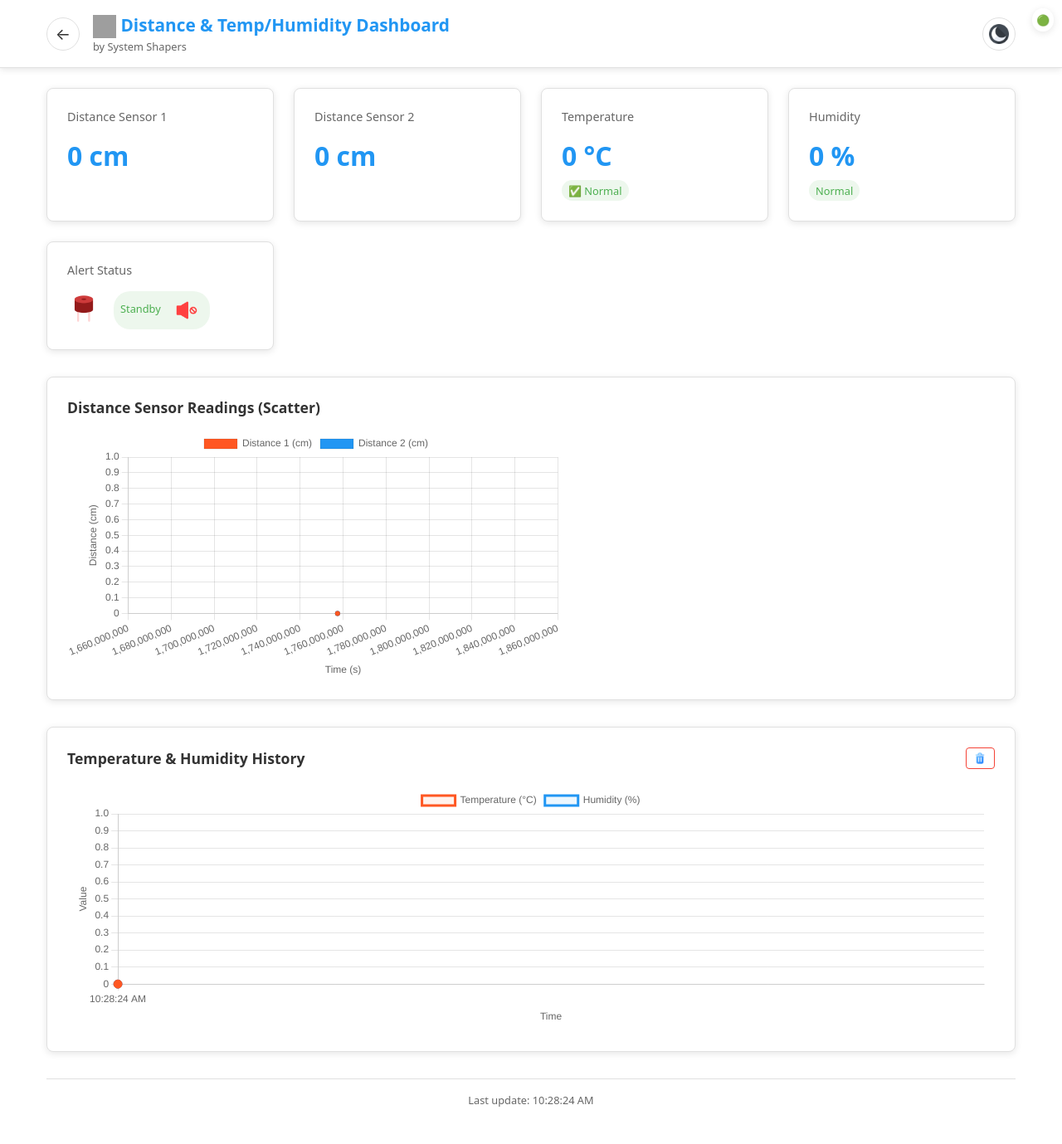
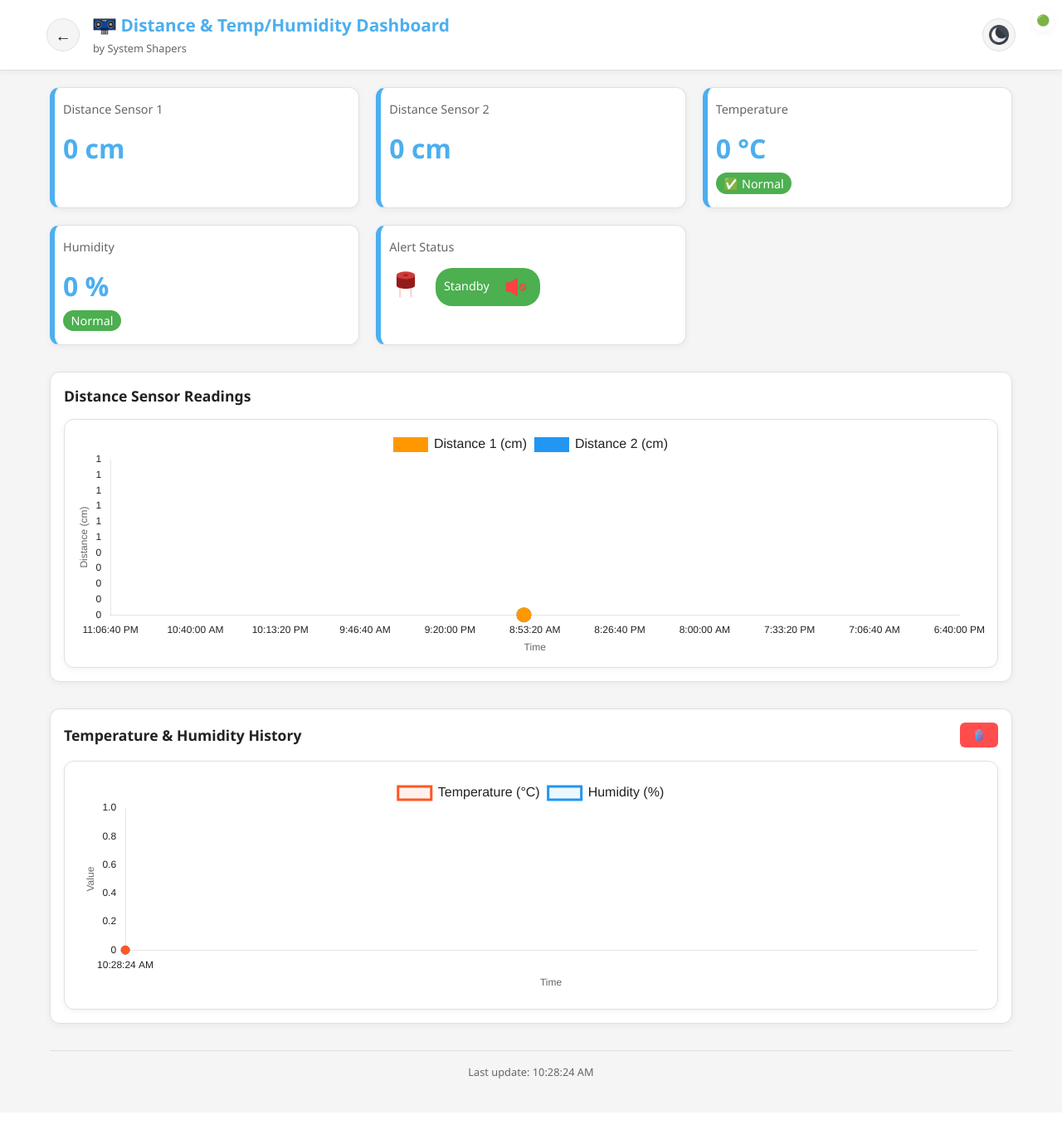
Before and after one commit to kevs0444/Embedded-Systems-Website, a Flask app: template templates/act2.html in a window 1280 px wide. Shown: the whole page at 83% size. After the commit the page ends 1301 px from the top, so only its background shows below. Run offline with Flask 3, Linux system fonts and the light colour scheme; the template is opened without the code that fills it, so the values that code supplies are empty; grey boxes are pictures that could not be loaded.

Commit message:
90 percent done in act2

```diff
--- a/static/css/act2.css
+++ b/static/css/act2.css
@@ -1,140 +1,90 @@
 /* ==========================
-   act2.css - Activity 2 Page
+   Act2.css - Distance Sensor Dashboard
+   Dark/Light Mode Fixed
    ========================== */
 
-/* Container and Grid Overrides */
-.charts-container {
-    display: grid;
-    grid-template-columns: 1fr;
-    gap: 2rem;
-    margin-top: 2rem;
+/* ===== CSS Variables (copied from Act1) ===== */
+:root {
+    --bg: #f5f5f5;
+    --text: #222;
+    --card: #fff;
+    --border: #e0e0e0;
+    --accent: #4cafef;
+    --danger: #ff4d4d;
+    --warn: #ff9800;
+    --ok: #4caf50;
+    --shadow: 0 2px 8px rgba(0,0,0,0.05);
+    --base-font: 16px;
 }
 
-/* Chart Cards */
-.chart-card {
+body[data-theme="dark"] {
+    --bg: #121212;
+    --text: #eee;
+    --card: #1e1e1e;
+    --border: #333;
+    --accent: #4cafef;
+    --danger: #ff4d4d;
+    --warn: #ff9800;
+    --ok: #4caf50;
+    --shadow: 0 2px 8px rgba(0,0,0,0.4);
+}
+
+/* ===== Body Background ===== */
+body {
+    background: var(--bg);
+    color: var(--text);
+    font-family: 'Segoe UI', sans-serif;
+    font-size: var(--base-font);
+    transition: all 0.3s ease;
+}
+
+/* ===== Card Styling ===== */
+.card {
     background: var(--card);
     border: 1px solid var(--border);
-    border-radius: 8px;
-    padding: 1.5rem;
+    border-radius: 12px;
+    padding: 16px;
     box-shadow: var(--shadow);
-    transition: all 0.2s;
+    transition: all 0.3s ease;
 }
 
-/* Chart Header */
-.chart-header {
-    display: flex;
-    justify-content: space-between;
-    align-items: center;
-    margin-bottom: 1rem;
+.accent-border {
+    border-left: 6px solid var(--accent);
+    padding-left: 10px;
 }
 
-.chart-header h3 {
-    font-size: 1.1rem;
-    font-weight: 600;
-    color: var(--text);
+/* ===== Chart Wrappers ===== */
+.chart-wrapper {
+    background: var(--card);
+    border: 1px solid var(--border);
+    border-radius: 12px;
+    padding: 12px;
+    box-shadow: var(--shadow);
+    transition: all 0.3s ease;
 }
 
-/* Chart Controls */
-.chart-controls {
-    display: flex;
-    gap: 0.5rem;
-    align-items: center;
-}
-
-.clear-data-btn {
-    background: transparent;
-    border: 1px solid var(--danger);
-    border-radius: 4px;
-    padding: 0.3rem 0.6rem;
-    cursor: pointer;
-    font-size: 0.8rem;
-    color: var(--danger);
-    display: flex;
-    align-items: center;
-    gap: 0.3rem;
-    transition: all 0.2s;
-}
-
-.clear-data-btn:hover {
-    background: rgba(244, 67, 54, 0.1);
-}
-
-.clear-data-btn img {
-    width: 14px;
-    height: 14px;
-}
-
-/* Chart Wrapper */
-.chart-wrapper {
-    width: 100%;
-    height: 300px;
-    position: relative;
-}
-
-canvas {
-    width: 100%;
-    height: 100%;
-}
-
-/* Tooltip for Charts */
-.chart-tooltip {
-    position: absolute;
-    background: var(--card);
-    border: 1px solid var(--border);
-    border-radius: 4px;
-    padding: 0.5rem;
-    font-size: 0.8rem;
-    box-shadow: var(--shadow);
-    pointer-events: none;
-    opacity: 0;
-    transition: opacity 0.2s;
-    z-index: 100;
-}
-
-.chart-tooltip.show {
-    opacity: 1;
-}
-
-.tooltip-time {
-    font-weight: 600;
-    margin-bottom: 0.25rem;
-    color: var(--text);
-}
-
-.tooltip-data {
-    display: flex;
-    flex-direction: column;
-    gap: 0.15rem;
-}
-
-.tooltip-item {
-    display: flex;
-    align-items: center;
-    gap: 0.5rem;
-    font-size: 0.75rem;
-}
-
-.tooltip-color {
-    width: 8px;
-    height: 8px;
-    border-radius: 50%;
-}
-
-/* Sensor Value Cards */
+/* ===== Sensor Value Cards ===== */
 .value {
-    font-size: 2rem;
+    font-size: calc(var(--base-font) * 2);
     font-weight: 700;
     color: var(--accent);
     margin-bottom: 0.5rem;
 }
 
 .badge {
-    font-size: 0.8rem;
+    font-size: 0.9rem;
     font-weight: 500;
-    padding: 0.2rem 0.5rem;
+    padding: 0.2rem 0.6rem;
     border-radius: 20px;
+    color: var(--text);
+    display: inline-block;
 }
 
+.badge.danger { background: var(--danger); color: #fff; }
+.badge.warn { background: var(--warn); color: #fff; }
+.badge.ok { background: var(--ok); color: #fff; }
+
+/* ===== Alert / Buzzer ===== */
 .alert-display {
     display: flex;
     align-items: center;
@@ -158,7 +108,22 @@ canvas {
     100% { transform: scale(1); }
 }
 
-/* Status Indicator */
+/* ===== Buttons ===== */
+.clear-data-btn {
+    background: var(--danger);
+    color: #fff;
+    border: none;
+    padding: 8px 16px;
+    border-radius: 6px;
+    cursor: pointer;
+    transition: background 0.3s ease;
+}
+
+.clear-data-btn:hover {
+    background: #e60000;
+}
+
+/* ===== Status Indicator ===== */
 .status {
     position: fixed;
     top: 10px;
@@ -169,9 +134,43 @@ canvas {
     font-size: 0.8rem;
     z-index: 20;
     box-shadow: var(--shadow);
+    transition: all 0.3s ease;
 }
 
-/* Responsive */
+/* ===== Charts (Canvas) ===== */
+canvas {
+    background: var(--card) !important;
+}
+
+/* ===== Layout / Responsive ===== */
+.container {
+    max-width: 1200px;
+    margin: 0 auto;
+    padding: 20px;
+}
+
+.grid {
+    display: grid;
+    grid-template-columns: repeat(auto-fit, minmax(280px, 1fr));
+    gap: 20px;
+}
+
+.charts-container {
+    display: grid;
+    grid-template-columns: 1fr;
+    gap: 2rem;
+    margin-top: 2rem;
+}
+
+.chart-card {
+    border-radius: 12px;
+    padding: 16px;
+    background: var(--card);
+    border: 1px solid var(--border);
+    box-shadow: var(--shadow);
+    transition: all 0.3s ease;
+}
+
 @media (max-width: 768px) {
     .charts-container {
         grid-template-columns: 1fr;
@@ -183,6 +182,6 @@ canvas {
     }
 
     .value {
-        font-size: 1.8rem;
+        font-size: calc(var(--base-font) * 1.5);
     }
 }
--- a/static/js/act2.js
+++ b/static/js/act2.js
@@ -1,169 +1,241 @@
-let distanceChart=null, histChart=null;
-let errorNotificationShown=false;
-let dist1Data=[], dist2Data=[], distLabels=[];
+/* ==========================
+   act2.js - Distance Sensor Dashboard
+   Full Dark/Light Mode + Dynamic Charts
+   ========================== */
 
-// Modal and Theme
-document.addEventListener('DOMContentLoaded',()=>{
+let distanceChart = null, histChart = null;
+let errorNotificationShown = false;
+let dist1Data = [], dist2Data = [], distLabels = [];
+
+// ----------------- DOMContentLoaded -----------------
+document.addEventListener('DOMContentLoaded', () => {
     initTheme();
     initCharts();
     initNotifications();
     fetchData();
-    setInterval(fetchData,2000);
+    setInterval(fetchData, 2000);
 
-    const clearBtn=document.getElementById('clearData');
-    if(clearBtn) clearBtn.addEventListener('click',clearHistoricalData);
+    const clearBtn = document.getElementById('clearData');
+    if (clearBtn) clearBtn.addEventListener('click', clearHistoricalData);
 
-    const backButton=document.querySelector('.back-btn');
-    if(backButton) backButton.addEventListener('click',function(e){ e.preventDefault(); showBackModal(); });
+    const backButton = document.querySelector('.back-btn');
+    if (backButton) backButton.addEventListener('click', e => { e.preventDefault(); showBackModal(); });
 
-    const modalClose=document.getElementById('modalClose');
-    const modalCancel=document.getElementById('modalCancel');
-    const modalConfirm=document.getElementById('modalConfirm');
-    if(modalClose) modalClose.addEventListener('click',hideBackModal);
-    if(modalCancel) modalCancel.addEventListener('click',hideBackModal);
-    if(modalConfirm) modalConfirm.addEventListener('click',handleBackConfirmation);
+    const modalClose = document.getElementById('modalClose');
+    const modalCancel = document.getElementById('modalCancel');
+    const modalConfirm = document.getElementById('modalConfirm');
+    if (modalClose) modalClose.addEventListener('click', hideBackModal);
+    if (modalCancel) modalCancel.addEventListener('click', hideBackModal);
+    if (modalConfirm) modalConfirm.addEventListener('click', handleBackConfirmation);
 });
 
-function showBackModal(){ const m=document.getElementById('backModal'); if(m) m.classList.add('show'); }
-function hideBackModal(){ const m=document.getElementById('backModal'); if(m) m.classList.remove('show'); }
-function handleBackConfirmation(){ hideBackModal(); window.location.href='/stop_act2'; }
+// ----------------- Modal -----------------
+function showBackModal() { const m = document.getElementById('backModal'); if (m) m.classList.add('show'); }
+function hideBackModal() { const m = document.getElementById('backModal'); if (m) m.classList.remove('show'); }
+function handleBackConfirmation() { hideBackModal(); window.location.href = '/stop_act2'; }
 
-function initTheme(){
-    const themeBtn=document.getElementById('themeBtn'), themeIcon=document.getElementById('themeIcon');
-    const saved=localStorage.getItem('theme')||'light';
-    document.body.setAttribute('data-theme',saved);
-    if(themeIcon) themeIcon.src=saved==='light'?'/static/icons/dark-mode.png':'/static/icons/light-mode.png';
-    if(themeBtn) themeBtn.addEventListener('click',()=>{
-        const current=document.body.getAttribute('data-theme')||'light';
-        const next=current==='light'?'dark':'light';
-        document.body.setAttribute('data-theme',next);
-        localStorage.setItem('theme',next);
-        if(themeIcon) themeIcon.src=next==='light'?'/static/icons/dark-mode.png':'/static/icons/light-mode.png';
+// ----------------- Theme -----------------
+function initTheme() {
+    const themeBtn = document.getElementById('themeBtn'), themeIcon = document.getElementById('themeIcon');
+    const saved = localStorage.getItem('theme') || 'light';
+    document.body.setAttribute('data-theme', saved);
+    if (themeIcon) themeIcon.src = saved === 'light' ? '/static/icons/dark-mode.png' : '/static/icons/light-mode.png';
+
+    if (themeBtn) themeBtn.addEventListener('click', () => {
+        const current = document.body.getAttribute('data-theme') || 'light';
+        const next = current === 'light' ? 'dark' : 'light';
+        document.body.setAttribute('data-theme', next);
+        localStorage.setItem('theme', next);
+        if (themeIcon) themeIcon.src = next === 'light' ? '/static/icons/dark-mode.png' : '/static/icons/light-mode.png';
+        updateChartColors();
     });
 }
 
-function initNotifications(){
-    const closeNotif=document.getElementById('closeNotif');
-    if(closeNotif) closeNotif.addEventListener('click',hideErrorNotification);
+// ----------------- Notifications -----------------
+function initNotifications() {
+    const closeNotif = document.getElementById('closeNotif');
+    if (closeNotif) closeNotif.addEventListener('click', hideErrorNotification);
+}
+function showErrorNotification() {
+    const n = document.getElementById('errorNotif');
+    if (!n || errorNotificationShown) return;
+    n.classList.add('show');
+    n.style.display = 'block';
+    errorNotificationShown = true;
+}
+function hideErrorNotification() {
+    const n = document.getElementById('errorNotif');
+    if (!n) return;
+    n.classList.remove('show');
+    n.style.display = 'none';
+    errorNotificationShown = false;
 }
 
-function showErrorNotification(){
-    const n=document.getElementById('errorNotif'); if(!n) return;
-    if(!errorNotificationShown){ n.classList.add('show'); n.style.display='block'; errorNotificationShown=true; }
-}
-function hideErrorNotification(){
-    const n=document.getElementById('errorNotif'); if(!n) return;
-    n.classList.remove('show'); n.style.display='none'; errorNotificationShown=false;
-}
+// ----------------- Charts -----------------
+function initCharts() {
+    const distCtx = document.getElementById('distanceChart').getContext('2d');
+    const histCtx = document.getElementById('histChart').getContext('2d');
 
-// ===================== Charts =====================
-function initCharts(){
-    const distCtx=document.getElementById('distanceChart').getContext('2d');
-    const histCtx=document.getElementById('histChart').getContext('2d');
-
-    distanceChart=new Chart(distCtx,{
-        type:'scatter',
-        data:{datasets:[
-            {label:'Distance 1 (cm)', data:[], backgroundColor:'#ff5722'},
-            {label:'Distance 2 (cm)', data:[], backgroundColor:'#2196f3'}
-        ]},
-        options:{
-            responsive:true, animation:false,
-            scales:{
-                x:{title:{display:true,text:'Time (s)'}},
-                y:{beginAtZero:true,title:{display:true,text:'Distance (cm)'}}
+    distanceChart = new Chart(distCtx, {
+        type: 'scatter',
+        data: {
+            datasets: [
+                { label: 'Distance 1 (cm)', data: [], backgroundColor: '#ff9800', borderColor: '#ff9800', borderWidth: 2, pointRadius: 8, pointHoverRadius: 12 },
+                { label: 'Distance 2 (cm)', data: [], backgroundColor: '#2196f3', borderColor: '#2196f3', borderWidth: 2, pointRadius: 8, pointHoverRadius: 12 }
+            ]
+        },
+        options: {
+            responsive: true,
+            maintainAspectRatio: false,
+            animation: false,
+            scales: {
+                x: {
+                    title: { display: true, text: 'Time' },
+                    grid: { color: 'rgba(255,255,255,0.08)' },
+                    ticks: { color: getComputedStyle(document.documentElement).getPropertyValue('--text'), callback: val => new Date(val*1000).toLocaleTimeString() }
+                },
+                y: {
+                    beginAtZero: true,
+                    title: { display: true, text: 'Distance (cm)' },
+                    grid: { color: 'rgba(255,255,255,0.08)' },
+                    ticks: { callback: val => Math.round(val), color: getComputedStyle(document.documentElement).getPropertyValue('--text') }
+                }
+            },
+            plugins: {
+                legend: { labels: { color: getComputedStyle(document.documentElement).getPropertyValue('--text'), font: { size: 16 } } }
             }
         }
     });
 
-    const tempColor='#ff5722', humColor='#2196f3';
-    const baseOptions={responsive:true, maintainAspectRatio:false, animation:false, layout:{padding:{top:6,right:8,bottom:6,left:8}}, interaction:{mode:'index', intersect:false}, plugins:{legend:{display:true}}, scales:{x:{title:{display:true,text:'Time'}},y:{beginAtZero:true,title:{display:true,text:'Value'}}}, elements:{line:{tension:0.3}}};
-
-    histChart=new Chart(histCtx,{
-        type:'line',
-        data:{labels:[], datasets:[
-            {label:'Temperature (°C)', data:[], borderColor:tempColor, backgroundColor:'rgba(255,87,34,0.08)', fill:true, pointRadius:5, pointHoverRadius:12, pointBackgroundColor:tempColor},
-            {label:'Humidity (%)', data:[], borderColor:humColor, backgroundColor:'rgba(33,150,243,0.08)', fill:true, pointRadius:5, pointHoverRadius:12, pointBackgroundColor:humColor}
+    histChart = new Chart(histCtx, {
+        type: 'line',
+        data: { labels: [], datasets: [
+            { label: 'Temperature (°C)', data: [], borderColor: '#ff5722', backgroundColor: 'rgba(255,87,34,0.08)', fill: true, pointRadius: 5, pointHoverRadius: 12, pointBackgroundColor: '#ff5722' },
+            { label: 'Humidity (%)', data: [], borderColor: '#2196f3', backgroundColor: 'rgba(33,150,243,0.08)', fill: true, pointRadius: 5, pointHoverRadius: 12, pointBackgroundColor: '#2196f3' }
         ]},
-        options:baseOptions
+        options: {
+            responsive: true,
+            maintainAspectRatio: false,
+            animation: false,
+            layout: { padding: 8 },
+            interaction: { mode: 'index', intersect: false },
+            elements: { line: { tension: 0.3 } },
+            scales: {
+                x: { title: { display: true, text: 'Time' }, ticks: { color: getComputedStyle(document.documentElement).getPropertyValue('--text') }, grid: { color: 'rgba(255,255,255,0.08)' } },
+                y: { beginAtZero: true, title: { display: true, text: 'Value' }, ticks: { color: getComputedStyle(document.documentElement).getPropertyValue('--text') }, grid: { color: 'rgba(255,255,255,0.08)' } }
+            },
+            plugins: { legend: { labels: { color: getComputedStyle(document.documentElement).getPropertyValue('--text'), font: { size: 16 } } } }
+        }
     });
 }
 
-// ===================== Fetch Data =====================
-async function fetchData(){
-    try{
-        const resp=await fetch('/act2_sensor'); if(!resp.ok) throw new Error('Sensor fetch failed');
-        const data=await resp.json();
+// ----------------- Update Chart Colors -----------------
+function updateChartColors() {
+    if (!distanceChart || !histChart) return;
+    const textColor = getComputedStyle(document.documentElement).getPropertyValue('--text');
+
+    distanceChart.options.scales.x.ticks.color = textColor;
+    distanceChart.options.scales.y.ticks.color = textColor;
+    distanceChart.options.plugins.legend.labels.color = textColor;
+    distanceChart.update();
+
+    histChart.options.scales.x.ticks.color = textColor;
+    histChart.options.scales.y.ticks.color = textColor;
+    histChart.options.plugins.legend.labels.color = textColor;
+    histChart.update();
+}
+
+// ----------------- Fetch Data -----------------
+async function fetchData() {
+    try {
+        const resp = await fetch('/act2_sensor');
+        if (!resp.ok) throw new Error('Sensor fetch failed');
+        const data = await resp.json();
 
         updateStatus(true);
 
-        const d1=Number(data.distance1), d2=Number(data.distance2);
-        const t=Number(data.temperature), h=Number(data.humidity);
-        const buz=data.buzzer||'OFF';
+        const d1 = Math.round(Number(data.distance1));
+        const d2 = Math.round(Number(data.distance2));
+        const t = Number(data.temperature);
+        const h = Number(data.humidity);
+        const buz = data.buzzer || 'OFF';
 
-        document.getElementById('dist1').textContent=d1+' cm';
-        document.getElementById('dist2').textContent=d2+' cm';
-        updateUI(t,h,buz);
+        document.getElementById('dist1').textContent = d1 + ' cm';
+        document.getElementById('dist2').textContent = d2 + ' cm';
+
+        updateUI(t, h, buz);
 
         // Scatter chart last 20 points
-        const now=Date.now()/1000;
+        const now = Date.now()/1000;
         distLabels.push(now);
-        dist1Data.push({x:now,y:d1}); dist2Data.push({x:now,y:d2});
-        if(dist1Data.length>20){ dist1Data.shift(); dist2Data.shift(); distLabels.shift(); }
-        distanceChart.data.datasets[0].data=dist1Data;
-        distanceChart.data.datasets[1].data=dist2Data;
+        dist1Data.push({ x: now, y: d1 });
+        dist2Data.push({ x: now, y: d2 });
+        if (dist1Data.length > 20) { dist1Data.shift(); dist2Data.shift(); distLabels.shift(); }
+
+        distanceChart.data.datasets[0].data = dist1Data;
+        distanceChart.data.datasets[1].data = dist2Data;
         distanceChart.update();
 
-        // Historical chart for temp/humidity
-        updateHistChart(t,h);
+        // Historical chart last 60 points
+        const histLabels = histChart.data.labels;
+        const tempData = histChart.data.datasets[0].data;
+        const humData = histChart.data.datasets[1].data;
+
+        histLabels.push(new Date().toLocaleTimeString());
+        tempData.push(t); humData.push(h);
+        if (histLabels.length > 60) { histLabels.shift(); tempData.shift(); humData.shift(); }
+
+        histChart.update();
 
         hideErrorNotification();
         updateTime();
-    }catch(err){
+
+    } catch(err) {
         console.error(err);
         updateStatus(false);
         showErrorNotification();
     }
 }
 
-function updateHistChart(t,h){
-    // Append new value
-    const labels=histChart.data.labels;
-    const tempData=histChart.data.datasets[0].data;
-    const humData=histChart.data.datasets[1].data;
-    const now=new Date().toLocaleTimeString();
+// ----------------- Update UI -----------------
+function updateUI(temp, hum, buzzer) {
+    document.getElementById('temp').textContent = temp + ' °C';
+    document.getElementById('humidity').textContent = hum + ' %';
 
-    labels.push(now); tempData.push(t); humData.push(h);
-    if(labels.length>60){ labels.shift(); tempData.shift(); humData.shift(); }
+    const tempBadge = document.getElementById('tempBadge');
+    if (temp >= 38) tempBadge.className = 'badge danger', tempBadge.textContent = '⚠️ High';
+    else if (temp >= 30) tempBadge.className = 'badge warn', tempBadge.textContent = '🔶 Warm';
+    else tempBadge.className = 'badge ok', tempBadge.textContent = '✅ Normal';
 
-    histChart.update();
+    const buzzerIcon = document.getElementById('buzzer');
+    const buzzerText = document.getElementById('buzzerText');
+    const buzzerStatusIcon = document.getElementById('buzzerStatusIcon');
+    const buzzerBadge = document.getElementById('buzzerBadge');
 
-    // Save to JSON
-    fetch('/save_hist', {method:'POST', headers:{'Content-Type':'application/json'}, body:JSON.stringify({temperature:tempData, humidity:humData, labels:labels})});
+    if (buzzer === 'ON' || temp >= 38) {
+        buzzerIcon.className = 'buzzer-icon buzzer-active';
+        buzzerText.textContent = 'ALERT';
+        buzzerStatusIcon.src = '/static/icons/speaker.png';
+        buzzerBadge.className = 'badge danger';
+    } else {
+        buzzerIcon.className = 'buzzer-icon';
+        buzzerText.textContent = 'Standby';
+        buzzerStatusIcon.src = '/static/icons/mute.png';
+        buzzerBadge.className = 'badge ok';
+    }
 }
 
-function updateUI(temp,hum,buzzer){
-    const tempEl=document.getElementById('temp'); const humEl=document.getElementById('humidity');
-    if(tempEl) tempEl.textContent=temp+' °C';
-    if(humEl) humEl.textContent=hum+' %';
+// ----------------- Status & Time -----------------
+function updateStatus(connected) { document.getElementById('status').textContent = connected ? '🟢' : '🔴'; }
+function updateTime() { document.getElementById('time').textContent = new Date().toLocaleTimeString(); }
 
-    const tempBadge=document.getElementById('tempBadge'); const t=Number(temp);
-    if(t>=38){ tempBadge.className='badge danger'; tempBadge.textContent='⚠️ High'; }
-    else if(t>=30){ tempBadge.className='badge warn'; tempBadge.textContent='🔶 Warm'; }
-    else{ tempBadge.className='badge ok'; tempBadge.textContent='✅ Normal'; }
-
-    const buzzerIcon=document.getElementById('buzzer'); const buzzerText=document.getElementById('buzzerText'); const buzzerStatusIcon=document.getElementById('buzzerStatusIcon'); const buzzerBadge=document.getElementById('buzzerBadge');
-    if(buzzer==='ON'||t>=38){ buzzerIcon.className='buzzer-icon buzzer-active'; buzzerText.textContent='ALERT'; buzzerStatusIcon.src='/static/icons/speaker.png'; buzzerBadge.className='badge danger'; }
-    else{ buzzerIcon.className='buzzer-icon'; buzzerText.textContent='Standby'; buzzerStatusIcon.src='/static/icons/mute.png'; buzzerBadge.className='badge ok'; }
-}
-
-function updateStatus(connected){ const s=document.getElementById('status'); if(s) s.textContent=connected?'🟢':'🔴'; }
-function updateTime(){ const el=document.getElementById('time'); if(el) el.textContent=new Date().toLocaleTimeString(); }
-
-function clearHistoricalData(){
-    if(!confirm('Are you sure you want to clear historical data?')) return;
-    fetch('/clear_hist',{method:'POST'}).then(r=>r.json()).then(res=>{
-        if(res.status==='success'){ histChart.data.labels=[]; histChart.data.datasets.forEach(ds=>ds.data=[]); histChart.update(); alert('Cleared!'); }
-        else alert('Error clearing');
+// ----------------- Clear Historical -----------------
+function clearHistoricalData() {
+    if (!confirm('Are you sure you want to clear historical data?')) return;
+    fetch('/clear_hist', { method:'POST' }).then(r => r.json()).then(res => {
+        if(res.status==='success') {
+            histChart.data.labels=[]; histChart.data.datasets.forEach(ds=>ds.data=[]); histChart.update();
+            alert('Cleared!');
+        } else alert('Error clearing');
     });
 }
--- a/templates/act2.html
+++ b/templates/act2.html
@@ -9,7 +9,9 @@
 </head>
 <body data-theme="light">
     <!-- Status Indicator -->
-    <div class="status" id="status">🟢</div>
+    <div class="status" id="status">
+        <span id="statusText">Standby</span>
+    </div>
 
     <!-- Error Notification -->
     <div class="notification error" id="errorNotif">
@@ -50,7 +52,7 @@
                 <a href="#" class="back-btn">←</a>
                 <div class="brand">
                     <h1>
-                        <img src="/static/icons/distance.png" alt="Distance Icon" style="width:28px;height:28px;vertical-align:middle;">
+                        <img src="/static/icons/ultrasonic.png" alt="Distance Icon" style="width:28px;height:28px;vertical-align:middle;">
                         Distance & Temp/Humidity Dashboard
                     </h1>
                     <small>by System Shapers</small>
@@ -107,7 +109,7 @@
             <!-- Distance Scatter Chart -->
             <div class="chart-card accent-border">
                 <div class="chart-header">
-                    <h3>Distance Sensor Readings (Scatter)</h3>
+                    <h3>Distance Sensor Readings</h3>
                 </div>
                 <div class="chart-wrapper">
                     <canvas id="distanceChart"></canvas>
```
Also changed, not shown: historicaldataact2/historical_data_act2.json (deleted, +0 -122 lines).
